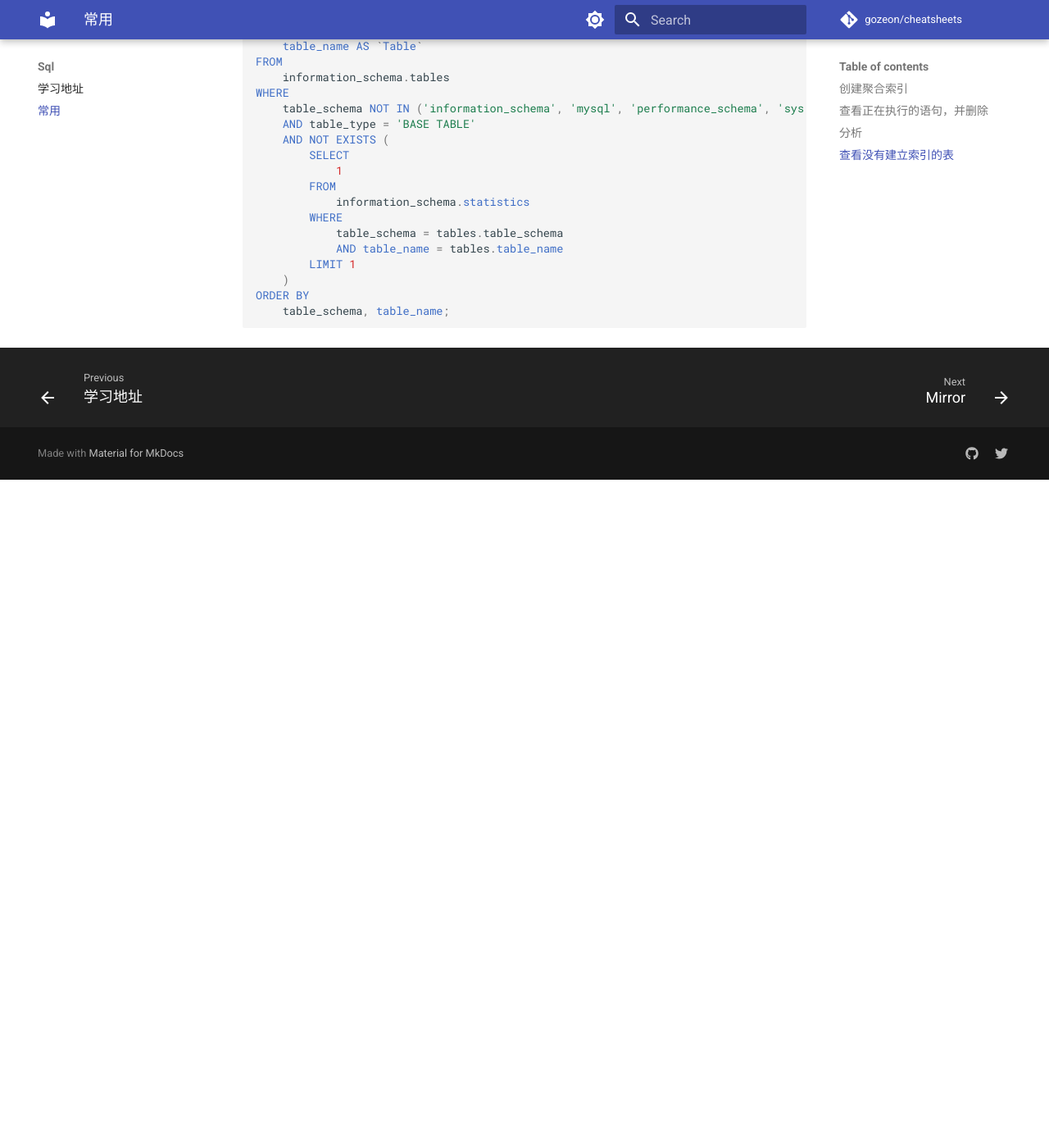
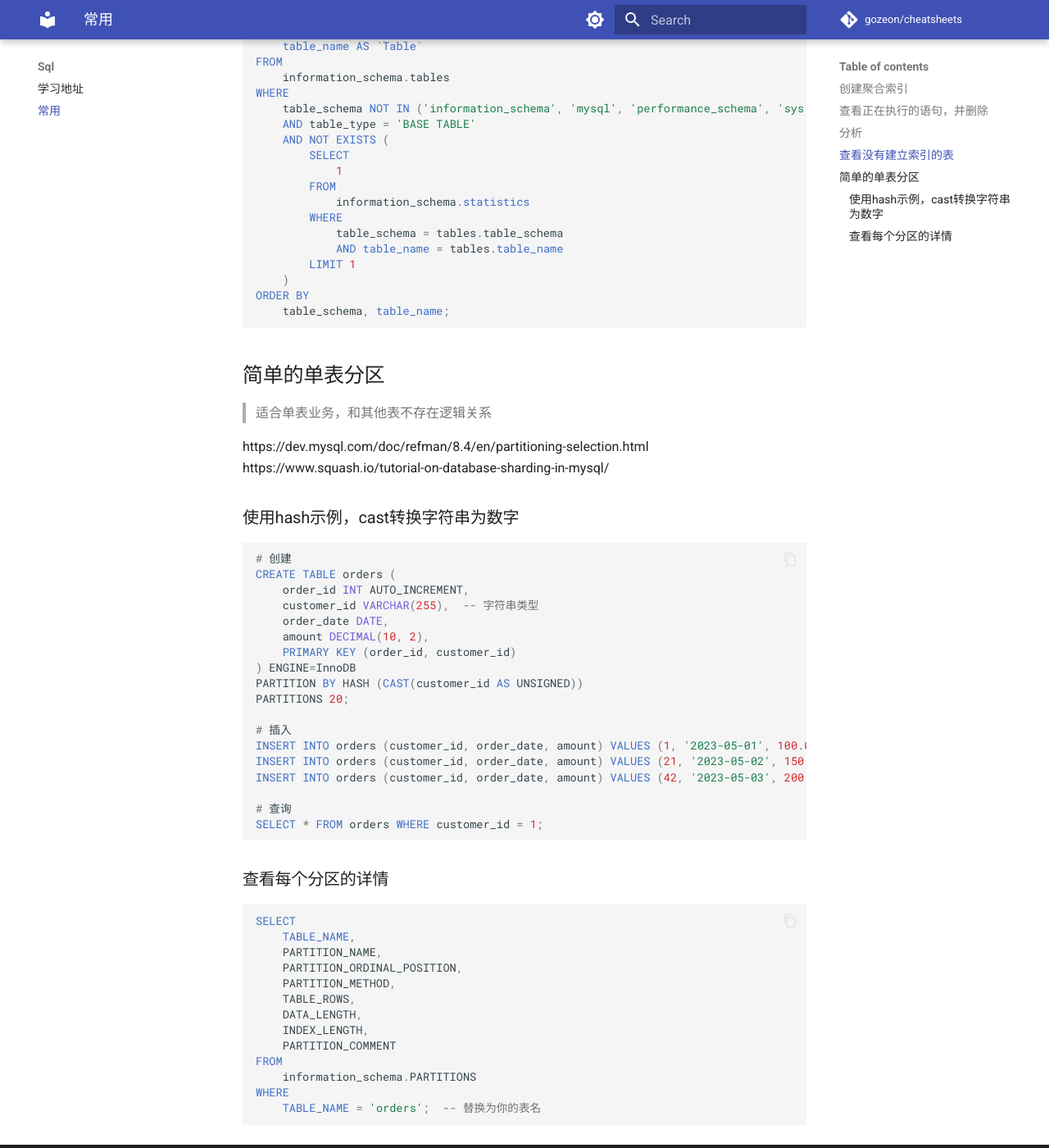
Before and after one commit to gozeon/cheatsheets, an MkDocs documentation site: the page built from docs/sql/常用.md, in a window 1280 px wide and 1400 px high, scrolled down 952 px. Shown: the whole window at 82% size. Built offline with MkDocs 1.6.1 and Material for MkDocs 9.7.7, drawn with Linux system fonts in a browser that asks for light colours; comment, search, counter and statistics services are not loaded; before the commit the page ends 1537 px from its top, so only the background shows below that.

Commit message:
Update 常用.md

````diff
--- a/docs/sql/常用.md
+++ b/docs/sql/常用.md
@@ -53,3 +53,53 @@ WHERE
 ORDER BY
     table_schema, table_name;
 ```
+
+## 简单的单表分区
+
+> 适合单表业务，和其他表不存在逻辑关系
+
+https://dev.mysql.com/doc/refman/8.4/en/partitioning-selection.html
+https://www.squash.io/tutorial-on-database-sharding-in-mysql/
+
+### 使用hash示例，cast转换字符串为数字
+
+```sql
+# 创建
+CREATE TABLE orders (
+    order_id INT AUTO_INCREMENT,
+    customer_id VARCHAR(255),  -- 字符串类型
+    order_date DATE,
+    amount DECIMAL(10, 2),
+    PRIMARY KEY (order_id, customer_id)
+) ENGINE=InnoDB
+PARTITION BY HASH (CAST(customer_id AS UNSIGNED))
+PARTITIONS 20;
+
+# 插入
+INSERT INTO orders (customer_id, order_date, amount) VALUES (1, '2023-05-01', 100.00);
+INSERT INTO orders (customer_id, order_date, amount) VALUES (21, '2023-05-02', 150.00);
+INSERT INTO orders (customer_id, order_date, amount) VALUES (42, '2023-05-03', 200.00);
+
+# 查询
+SELECT * FROM orders WHERE customer_id = 1;
+```
+
+
+
+### 查看每个分区的详情
+
+```sql
+SELECT
+    TABLE_NAME,
+    PARTITION_NAME,
+    PARTITION_ORDINAL_POSITION,
+    PARTITION_METHOD,
+    TABLE_ROWS,
+    DATA_LENGTH,
+    INDEX_LENGTH,
+    PARTITION_COMMENT
+FROM
+    information_schema.PARTITIONS
+WHERE
+    TABLE_NAME = 'orders';  -- 替换为你的表名
+```
````
